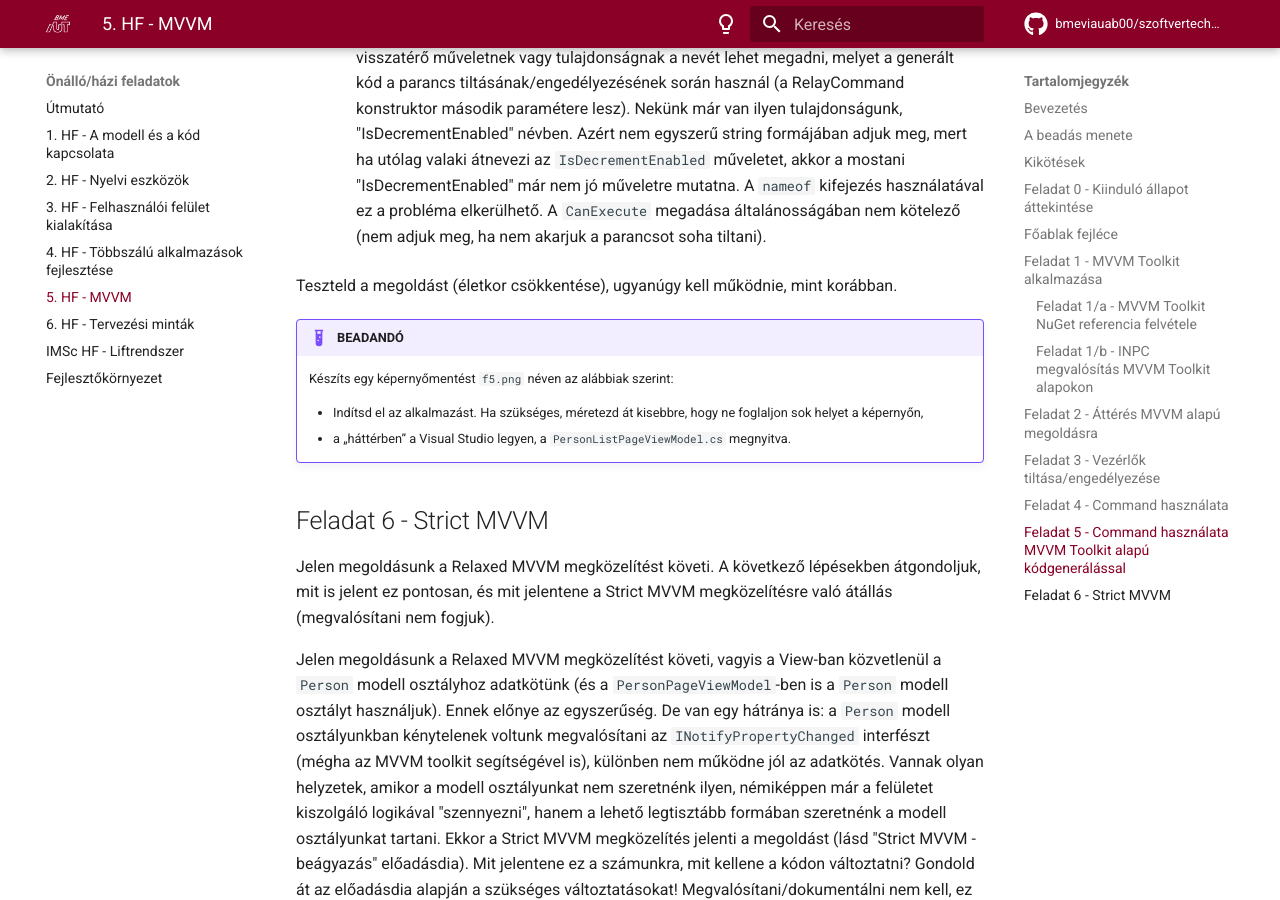
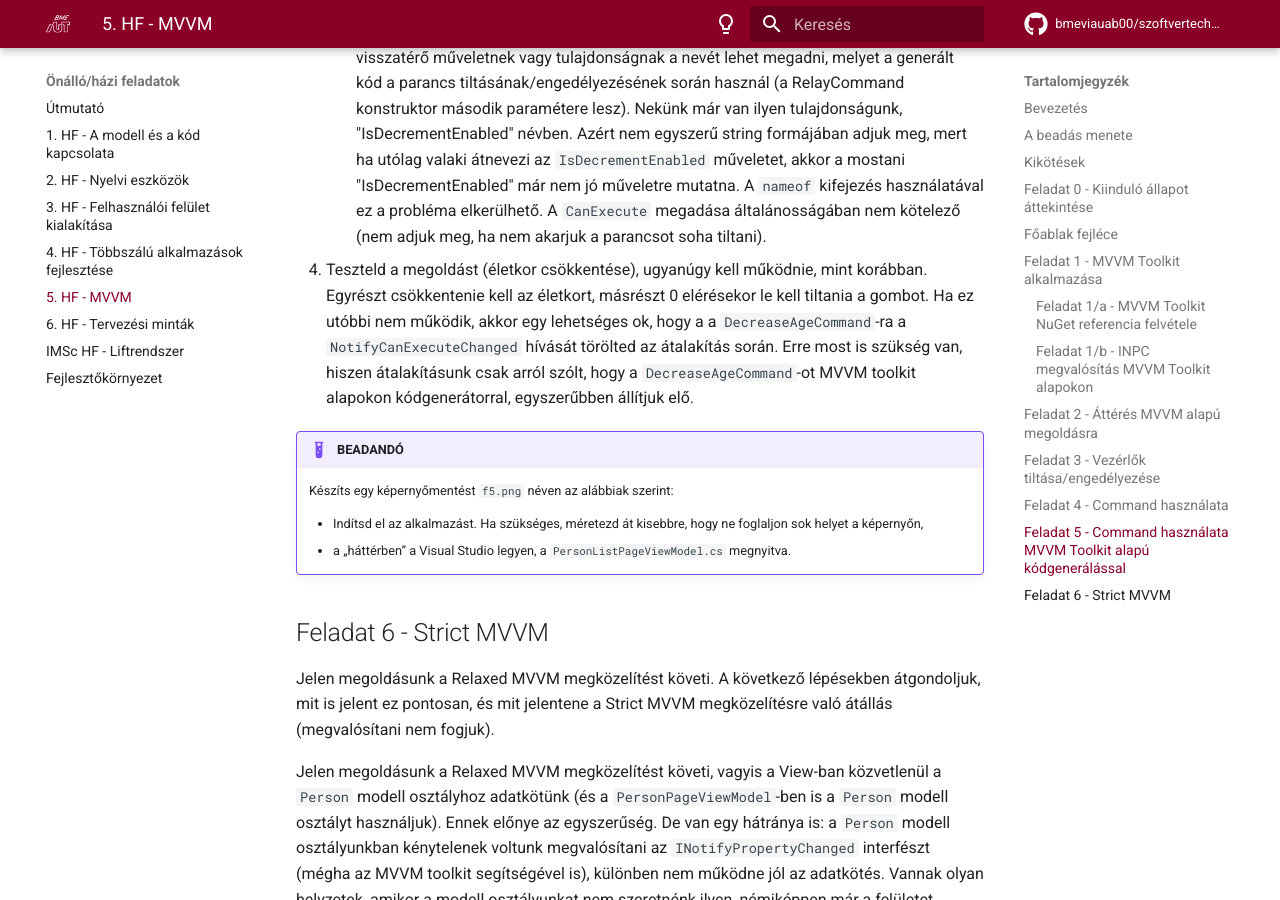
Before and after one commit to bmeviauab00/szoftvertechnikak, an MkDocs documentation site: the page built from docs/hazi/5-mvvm/index.md, in a window 1280 px wide and 900 px high, scrolled down 11671 px. Built offline with MkDocs 1.6.1 and Material for MkDocs 9.7.7, drawn with Linux system fonts in a browser that asks for light colours; emoji names are drawn with the system emoji font; comment, search, counter and statistics services are not loaded; the version menu is left out.

Commit message:
MVVM HF DecreaseAgeCommand NotifyCanExecuteChanged tipp

```diff
--- a/docs/hazi/5-mvvm/index.md
+++ b/docs/hazi/5-mvvm/index.md
@@ -282,8 +282,7 @@ Alakítsuk át a `DecreaseAgeCommand` kezelését (csak ezt, az `IncreaseAgeComm
 3. A `DecreaseAge` műveletet lásd el ezzel az attribútummal: `[RelayCommand(CanExecute = nameof(IsDecrementEnabled))]`.
     * Ennek hatására a kódgenerátor bevezet egy `RelayCommand` tulajdonságot az osztályban, melynek neve a műveletünk neve (`DecreaseAge`), hozzáfűzve a "Command" stringet. Ezzel meg is kapjuk a korábban kézzel bevezetett `DecreaseAgeCommand` nevű tulajdonságot.
     * A `CanExecute` attribútum tulajdonságban egy string formában annak a boollal visszatérő műveletnek vagy tulajdonságnak a nevét lehet megadni, melyet a generált kód a parancs tiltásának/engedélyezésének során használ (a RelayCommand konstruktor második paramétere lesz). Nekünk már van ilyen tulajdonságunk, "IsDecrementEnabled" névben. Azért nem egyszerű string formájában adjuk meg, mert ha utólag valaki átnevezi az `IsDecrementEnabled` műveletet, akkor a mostani "IsDecrementEnabled" már nem jó műveletre mutatna. A `nameof` kifejezés használatával ez a probléma elkerülhető. A `CanExecute` megadása általánosságában nem kötelező (nem adjuk meg, ha nem akarjuk a parancsot soha tiltani).
-
-Teszteld a megoldást (életkor csökkentése), ugyanúgy kell működnie, mint korábban.
+4. Teszteld a megoldást (életkor csökkentése), ugyanúgy kell működnie, mint korábban. Egyrészt csökkentenie kell az életkort, másrészt 0 elérésekor le kell tiltania a gombot. Ha ez utóbbi nem működik, akkor egy lehetséges ok, hogy a a `DecreaseAgeCommand`-ra a `NotifyCanExecuteChanged` hívását törölted az átalakítás során. Erre most is szükség van, hiszen átalakításunk csak arról szólt, hogy a `DecreaseAgeCommand`-ot MVVM toolkit alapokon kódgenerátorral, egyszerűbben állítjuk elő.
 
 !!! example "BEADANDÓ"
     Készíts egy képernyőmentést `f5.png` néven az alábbiak szerint:
```
